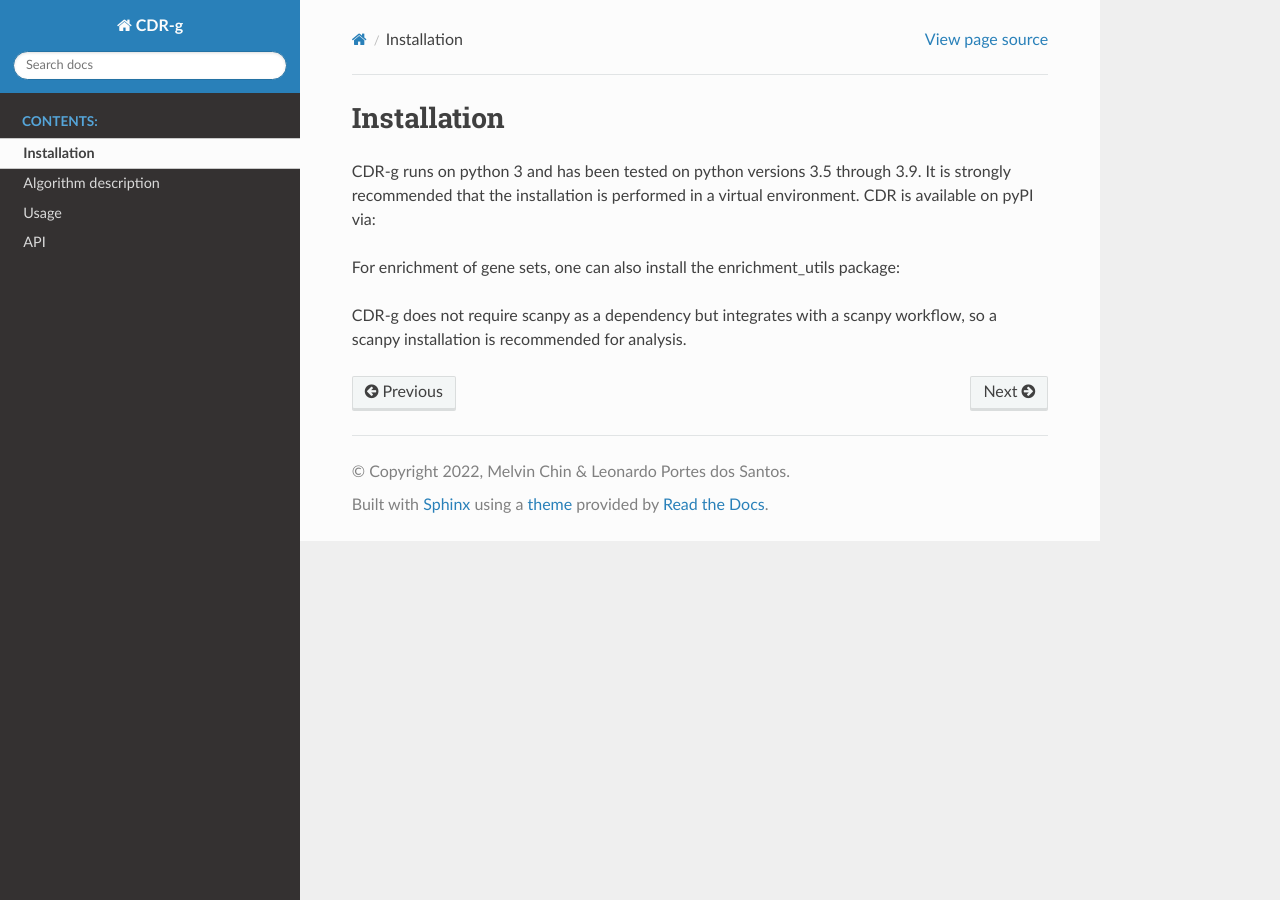
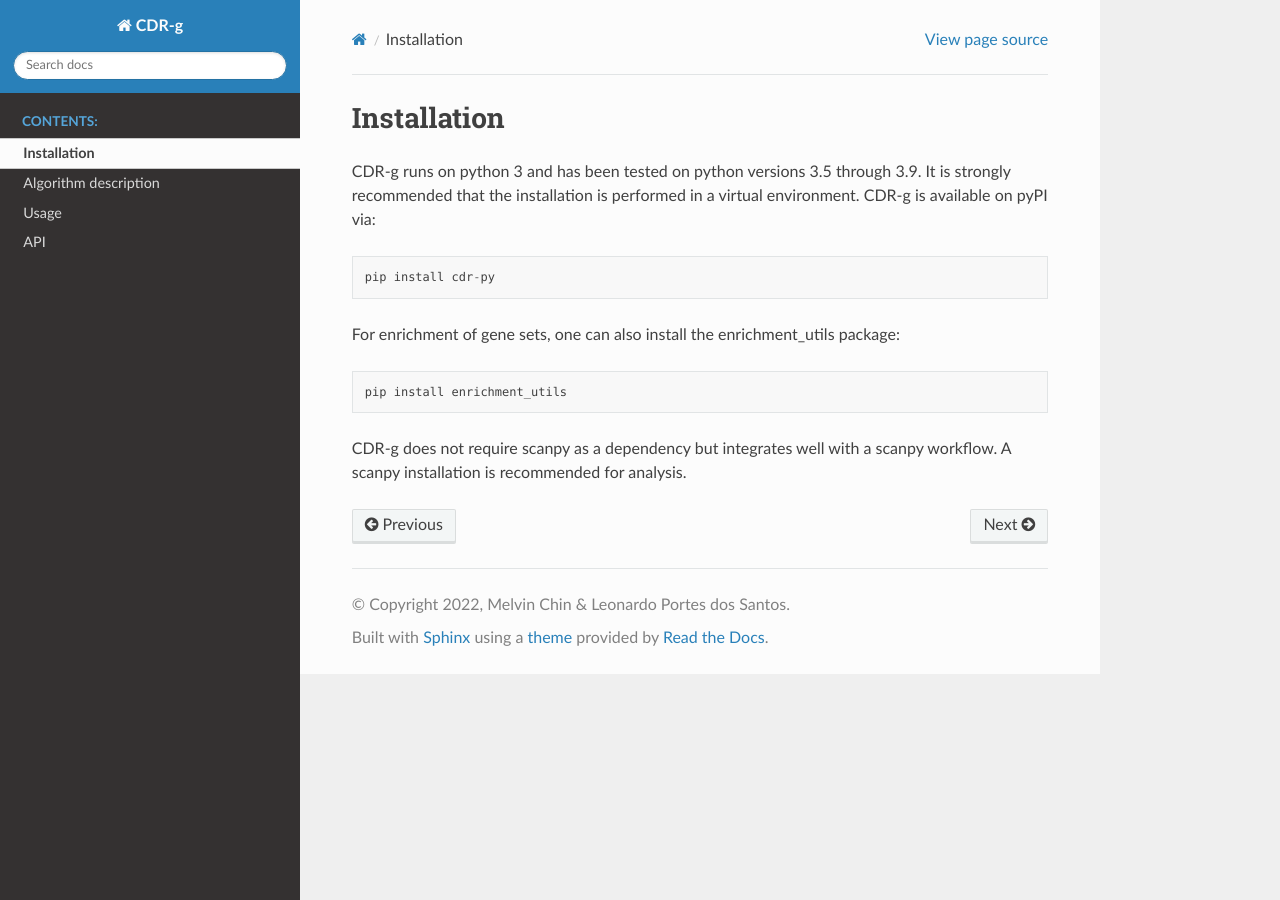
Before and after one commit to wlchin/pycdr, a Sphinx documentation site: the page built from docs/installation.rst, in a window 1280 px wide. Built offline with Sphinx 7.4.7 and the Read the Docs theme 2.0.0, drawn with Linux system fonts in a browser that asks for light colours.

Commit message:
updated docstrin

```diff
--- a/docs/installation.rst
+++ b/docs/installation.rst
@@ -6,16 +6,16 @@
 Installation
 ============
 
-CDR-g runs on python 3 and has been tested on python versions 3.5 through 3.9. It is strongly recommended that the installation is performed in a virtual environment. CDR is available on pyPI via:
+CDR-g runs on python 3 and has been tested on python versions 3.5 through 3.9. It is strongly recommended that the installation is performed in a virtual environment. CDR-g is available on pyPI via:
 
-.. code-block::python
+.. code-block::
 
 	pip install cdr-py
 
 For enrichment of gene sets, one can also install the enrichment_utils package:
 
-.. code-block::python
+.. code-block::
 
     pip install enrichment_utils
 
-CDR-g does not require scanpy as a dependency but integrates with a scanpy workflow, so a scanpy installation is recommended for analysis.
+CDR-g does not require scanpy as a dependency but integrates well with a scanpy workflow. A scanpy installation is recommended for analysis.
```
